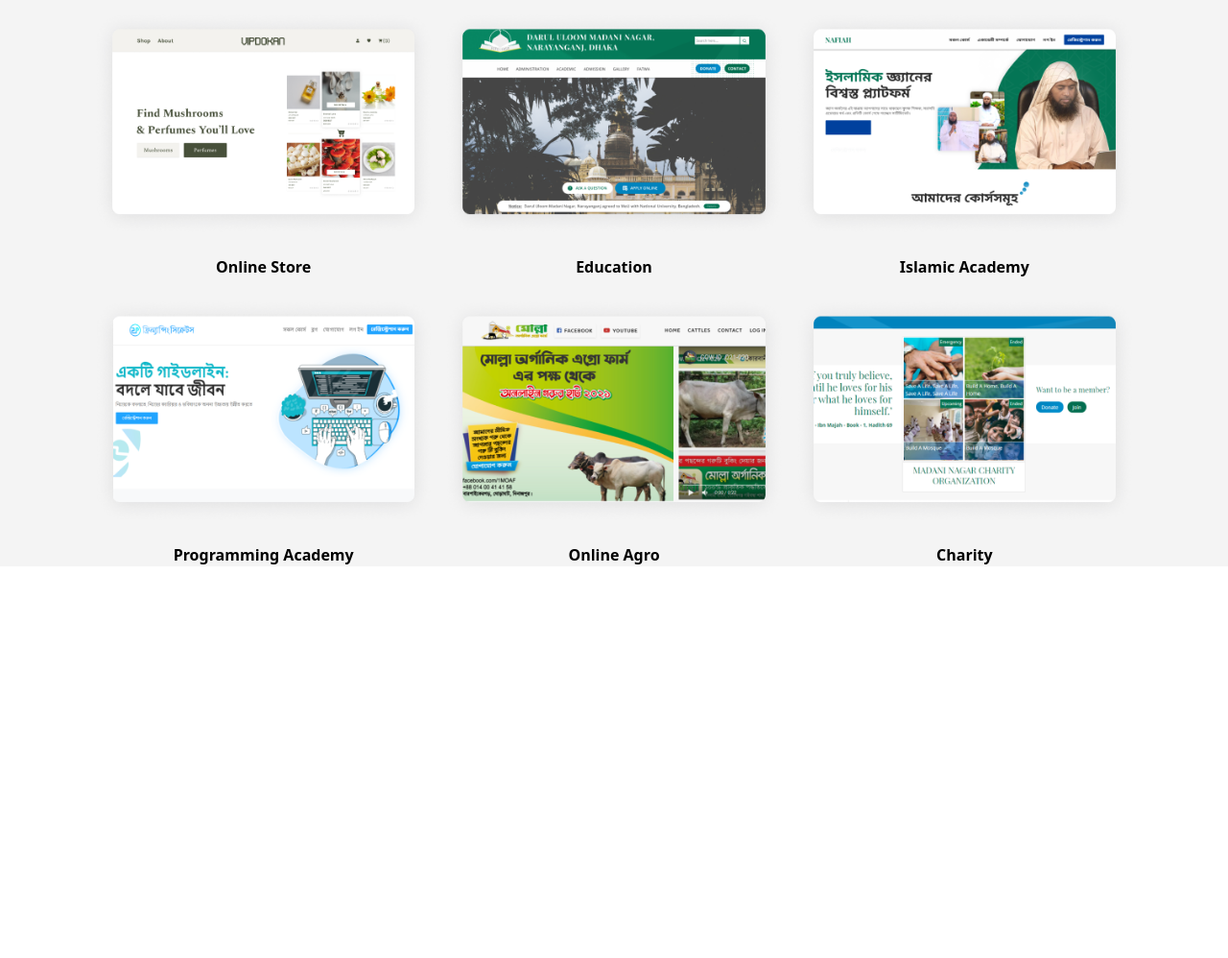
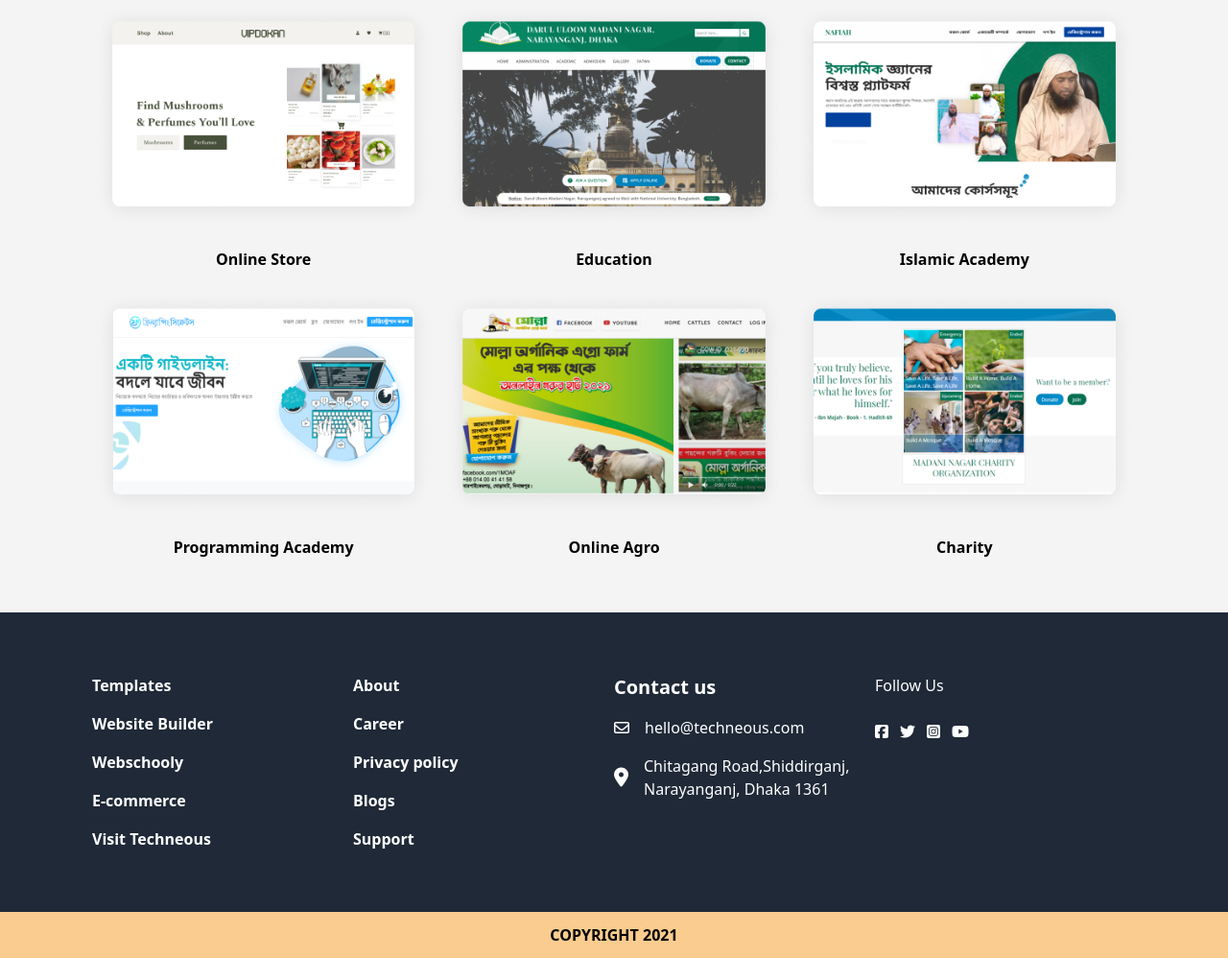
Before and after one commit to Saad-001/site-builder, a plain HTML site: page index.html in a window 1280 px wide. Shown: the part 1007-2005 px from the top of the page at 96% size. Before the commit the page ends 1597 px from the top, so only its background shows below. Drawn offline with nearby package versions, Linux system fonts and the light colour scheme.

Commit message:
fifth commit

```diff
--- a/css/style.css
+++ b/css/style.css
@@ -36,6 +36,12 @@
 
 }
 
+@media screen and (max-width: 880px) {
+    .header-section{
+        margin-bottom: 130px;
+    }
+}
+
 @media screen and (max-width: 600px) {
     .header-section{
         margin-bottom: 130px;
--- a/index.html
+++ b/index.html
@@ -1,5 +1,6 @@
 <!DOCTYPE html>
 <html lang="en">
+
 <head>
   <meta charset="UTF-8">
   <meta http-equiv="X-UA-Compatible" content="IE=edge">
@@ -22,6 +23,7 @@
   <link href="https://fonts.googleapis.com/css2?family=Roboto:wght@300&display=swap" rel="stylesheet">
   <link href="https://fonts.googleapis.com/css2?family=Inter&family=Roboto:wght@300&display=swap" rel="stylesheet">
 </head>
+
 <body>
   <!-- navbar starts -->
   <nav class="background-one font-roboto">
@@ -34,30 +36,60 @@
           <div class="flex items-center">
             <div class="flex items-center">
               <div @click.away="open = false" class="relative" x-data="{ open: false }">
-                                <button @click="open = !open" class="flex flex-row items-center w-full px-4 py-2 mt-2 font-bold text-left bg-transparent rounded-sm md:w-auto md:inline md:mt-0 md:ml-2 hover:text-gray-900 focus:text-gray-900 focus:outline-none focus:shadow-outline">
+                <button @click="open = !open"
+                  class="flex flex-row items-center w-full px-4 py-2 mt-2 font-bold text-left bg-transparent rounded-sm md:w-auto md:inline md:mt-0 md:ml-2 hover:text-gray-900 focus:text-gray-900 focus:outline-none focus:shadow-outline">
                   <span class="font-bold">Templates</span>
-                                  <svg fill="currentColor" viewBox="0 0 20 20" :class="{'rotate-180': open, 'rotate-0': !open}" class="inline w-4 h-4 mt-1 ml-1 transition-transform duration-200 transform md:-mt-1"><path fill-rule="evenodd" d="M5.293 7.293a1 1 0 011.414 0L10 10.586l3.293-3.293a1 1 0 111.414 1.414l-4 4a1 1 0 01-1.414 0l-4-4a1 1 0 010-1.414z" clip-rule="evenodd"></path></svg>
+                  <svg fill="currentColor" viewBox="0 0 20 20" :class="{'rotate-180': open, 'rotate-0': !open}"
+                    class="inline w-4 h-4 mt-1 ml-1 transition-transform duration-200 transform md:-mt-1">
+                    <path fill-rule="evenodd"
+                      d="M5.293 7.293a1 1 0 011.414 0L10 10.586l3.293-3.293a1 1 0 111.414 1.414l-4 4a1 1 0 01-1.414 0l-4-4a1 1 0 010-1.414z"
+                      clip-rule="evenodd"></path>
+                  </svg>
                 </button>
-                                <div x-show="open" x-transition:enter="transition ease-out duration-100" x-transition:enter-start="transform opacity-0 scale-95" x-transition:enter-end="transform opacity-100 scale-100" x-transition:leave="transition ease-in duration-75" x-transition:leave-start="transform opacity-100 scale-100" x-transition:leave-end="transform opacity-0 scale-95" class="absolute right-0 w-full mt-3 origin-top-right rounded-md shadow-lg md:w-48">
+                <div x-show="open" x-transition:enter="transition ease-out duration-100"
+                  x-transition:enter-start="transform opacity-0 scale-95"
+                  x-transition:enter-end="transform opacity-100 scale-100"
+                  x-transition:leave="transition ease-in duration-75"
+                  x-transition:leave-start="transform opacity-100 scale-100"
+                  x-transition:leave-end="transform opacity-0 scale-95"
+                  class="absolute right-0 w-full mt-3 origin-top-right rounded-md shadow-lg md:w-48">
                   <div class="px-2 py-2 bg-white rounded-sm shadow dark-mode:bg-gray-800">
-                                    <a class="block px-4 py-2 mt-2 text-sm font-semibold bg-transparent rounded-sm md:mt-0 hover:text-gray-900 focus:text-gray-900 hover:bg-gray-200 focus:bg-gray-200 focus:outline-none focus:shadow-outline" href="#">Link #1</a>
-                                    <a class="block px-4 py-2 mt-2 text-sm font-semibold bg-transparent rounded-sm md:mt-0 hover:text-gray-900 focus:text-gray-900 hover:bg-gray-200 focus:bg-gray-200 focus:outline-none focus:shadow-outline" href="#">Link #2</a>
-                                    <a class="block px-4 py-2 mt-2 text-sm font-semibold bg-transparent rounded-sm md:mt-0 hover:text-gray-900 focus:text-gray-900 hover:bg-gray-200 focus:bg-gray-200 focus:outline-none focus:shadow-outline" href="#">Link #3</a>
+                    <a class="block px-4 py-2 mt-2 text-sm font-semibold bg-transparent rounded-sm md:mt-0 hover:text-gray-900 focus:text-gray-900 hover:bg-gray-200 focus:bg-gray-200 focus:outline-none focus:shadow-outline"
+                      href="#">Link #1</a>
+                    <a class="block px-4 py-2 mt-2 text-sm font-semibold bg-transparent rounded-sm md:mt-0 hover:text-gray-900 focus:text-gray-900 hover:bg-gray-200 focus:bg-gray-200 focus:outline-none focus:shadow-outline"
+                      href="#">Link #2</a>
+                    <a class="block px-4 py-2 mt-2 text-sm font-semibold bg-transparent rounded-sm md:mt-0 hover:text-gray-900 focus:text-gray-900 hover:bg-gray-200 focus:bg-gray-200 focus:outline-none focus:shadow-outline"
+                      href="#">Link #3</a>
                   </div>
                 </div>
               </div>
             </div>
             <div class="flex items-center">
               <div @click.away="open = false" class="relative" x-data="{ open: false }">
-                                <button @click="open = !open" class="flex flex-row items-center w-full px-4 py-2 mt-2 font-bold text-left bg-transparent rounded-sm md:w-auto md:inline md:mt-0 md:ml-2 hover:text-gray-900 focus:text-gray-900 focus:outline-none focus:shadow-outline">
+                <button @click="open = !open"
+                  class="flex flex-row items-center w-full px-4 py-2 mt-2 font-bold text-left bg-transparent rounded-sm md:w-auto md:inline md:mt-0 md:ml-2 hover:text-gray-900 focus:text-gray-900 focus:outline-none focus:shadow-outline">
                   <span class="font-bold">Examples</span>
-                                  <svg fill="currentColor" viewBox="0 0 20 20" :class="{'rotate-180': open, 'rotate-0': !open}" class="inline w-4 h-4 mt-1 ml-1 transition-transform duration-200 transform md:-mt-1"><path fill-rule="evenodd" d="M5.293 7.293a1 1 0 011.414 0L10 10.586l3.293-3.293a1 1 0 111.414 1.414l-4 4a1 1 0 01-1.414 0l-4-4a1 1 0 010-1.414z" clip-rule="evenodd"></path></svg>
+                  <svg fill="currentColor" viewBox="0 0 20 20" :class="{'rotate-180': open, 'rotate-0': !open}"
+                    class="inline w-4 h-4 mt-1 ml-1 transition-transform duration-200 transform md:-mt-1">
+                    <path fill-rule="evenodd"
+                      d="M5.293 7.293a1 1 0 011.414 0L10 10.586l3.293-3.293a1 1 0 111.414 1.414l-4 4a1 1 0 01-1.414 0l-4-4a1 1 0 010-1.414z"
+                      clip-rule="evenodd"></path>
+                  </svg>
                 </button>
-                                <div x-show="open" x-transition:enter="transition ease-out duration-100" x-transition:enter-start="transform opacity-0 scale-95" x-transition:enter-end="transform opacity-100 scale-100" x-transition:leave="transition ease-in duration-75" x-transition:leave-start="transform opacity-100 scale-100" x-transition:leave-end="transform opacity-0 scale-95" class="absolute right-0 w-full mt-3 origin-top-right rounded-sm shadow-lg md:w-48">
+                <div x-show="open" x-transition:enter="transition ease-out duration-100"
+                  x-transition:enter-start="transform opacity-0 scale-95"
+                  x-transition:enter-end="transform opacity-100 scale-100"
+                  x-transition:leave="transition ease-in duration-75"
+                  x-transition:leave-start="transform opacity-100 scale-100"
+                  x-transition:leave-end="transform opacity-0 scale-95"
+                  class="absolute right-0 w-full mt-3 origin-top-right rounded-sm shadow-lg md:w-48">
                   <div class="px-2 py-2 bg-white rounded-sm shadow">
-                                    <a class="block px-4 py-2 mt-2 text-sm font-semibold bg-transparent rounded-sm md:mt-0 hover:text-gray-900 focus:text-gray-900 hover:bg-gray-200 focus:bg-gray-200 focus:outline-none focus:shadow-outline" href="#">Link #1</a>
-                                    <a class="block px-4 py-2 mt-2 text-sm font-semibold bg-transparent rounded-sm md:mt-0 hover:text-gray-900 focus:text-gray-900 hover:bg-gray-200 focus:bg-gray-200 focus:outline-none focus:shadow-outline" href="#">Link #2</a>
-                                    <a class="block px-4 py-2 mt-2 text-sm font-semibold bg-transparent rounded-sm md:mt-0 hover:text-gray-900 focus:text-gray-900 hover:bg-gray-200 focus:bg-gray-200 focus:outline-none focus:shadow-outline" href="#">Link #3</a>
+                    <a class="block px-4 py-2 mt-2 text-sm font-semibold bg-transparent rounded-sm md:mt-0 hover:text-gray-900 focus:text-gray-900 hover:bg-gray-200 focus:bg-gray-200 focus:outline-none focus:shadow-outline"
+                      href="#">Link #1</a>
+                    <a class="block px-4 py-2 mt-2 text-sm font-semibold bg-transparent rounded-sm md:mt-0 hover:text-gray-900 focus:text-gray-900 hover:bg-gray-200 focus:bg-gray-200 focus:outline-none focus:shadow-outline"
+                      href="#">Link #2</a>
+                    <a class="block px-4 py-2 mt-2 text-sm font-semibold bg-transparent rounded-sm md:mt-0 hover:text-gray-900 focus:text-gray-900 hover:bg-gray-200 focus:bg-gray-200 focus:outline-none focus:shadow-outline"
+                      href="#">Link #3</a>
                   </div>
                 </div>
               </div>
@@ -66,8 +98,12 @@
           <a href="" class="font-bold">Help</a>
         </div>
         <div class="">
-                    <button class="inline-flex items-center bg-gray-100 border-0 py-2 px-4 focus:outline-none hover:bg-gray-200 rounded font-bold text-base mt-4 md:mt-0">Log In</button>
-                    <button class="inline-flex items-center bg-gray-800 text-gray-100 border-0 py-2 px-4 focus:outline-none hover:bg-gray-900 rounded font-bold text-base mt-4 md:mt-0">Get Started</button>
+          <button
+            class="inline-flex items-center bg-gray-100 border-0 py-2 px-4 focus:outline-none hover:bg-gray-200 rounded font-bold text-base mt-4 md:mt-0">Log
+            In</button>
+          <button
+            class="inline-flex items-center bg-gray-800 text-gray-100 border-0 py-2 px-4 focus:outline-none hover:bg-gray-900 rounded font-bold text-base mt-4 md:mt-0">Get
+            Started</button>
         </div>
       </div>
     </div>
@@ -83,14 +119,16 @@
 
           <!-- mobile menu button -->
           <button class="mobile-menu-button p-4 focus:outline-none focus:bg-gray-300">
-                    <svg class="h-5 w-5" xmlns="http://www.w3.org/2000/svg" fill="none" viewBox="0 0 24 24" stroke="currentColor">
+            <svg class="h-5 w-5" xmlns="http://www.w3.org/2000/svg" fill="none" viewBox="0 0 24 24"
+              stroke="currentColor">
               <path stroke-linecap="round" stroke-linejoin="round" stroke-width="2" d="M4 6h16M4 12h16M4 18h16" />
             </svg>
           </button>
         </div>
 
         <!-- sidebar -->
-                <div class="sidebar background-one text-gray-800 w-64 space-y-6 py-7 px-2 absolute inset-y-0 left-0 transform -translate-x-full md:relative md:translate-x-0 transition duration-200 ease-in-out">
+        <div
+          class="sidebar background-one text-gray-800 w-64 space-y-6 py-7 px-2 absolute inset-y-0 left-0 transform -translate-x-full md:relative md:translate-x-0 transition duration-200 ease-in-out">
 
           <!-- logo -->
           <a href="#" class="text-gray-800 flex items-center space-x-2 px-4">
@@ -99,14 +137,19 @@
 
           <!-- nav -->
           <nav class="">
-                    <a href="" class="block py-2.5 px-4 rounded transition duration-200 hover:bg-gray-200 font-bold text-gray-800">
+            <a href=""
+              class="block py-2.5 px-4 rounded transition duration-200 hover:bg-gray-200 font-bold text-gray-800">
               Home
             </a>
             <div class="">
-                        <div x-data="{show: false}" @click.away="show = false"> <button @click="show = ! show" class="border-0 w-full block text-gray-200 rounded-lg px-4 py-3 overflow-hidden focus:outline-none">
-                                <div class="flex justify-between"> <span class="text-gray-800 font-bold">Templates</span> <svg class="fill-current text-gray-800" xmlns="http://www.w3.org/2000/svg" height="24" viewBox="0 0 24 24" width="24">
+              <div x-data="{show: false}" @click.away="show = false"> <button @click="show = ! show"
+                  class="border-0 w-full block text-gray-200 rounded-lg px-4 py-3 overflow-hidden focus:outline-none">
+                  <div class="flex justify-between"> <span class="text-gray-800 font-bold">Templates</span> <svg
+                      class="fill-current text-gray-800" xmlns="http://www.w3.org/2000/svg" height="24"
+                      viewBox="0 0 24 24" width="24">
                       <path d="M7 10l5 5 5-5z" />
-                                        <path d="M0 0h24v24H0z" fill="none" /></svg>
+                      <path d="M0 0h24v24H0z" fill="none" />
+                    </svg>
                   </div>
                 </button>
                 <div x-show="show" class="mt-2 py-2 background-two rounded-lg">
@@ -117,10 +160,14 @@
               </div>
             </div>
             <div class="">
-                        <div x-data="{show: false}" @click.away="show = false"> <button @click="show = ! show" class="border-0 w-full block text-gray-700 font-bold b rounded-lg px-4 py-3 overflow-hidden focus:outline-none">
-                                <div class="flex justify-between"> <span class="text-gray-800">Examples</span> <svg class="fill-current text-gray-800" xmlns="http://www.w3.org/2000/svg" height="24" viewBox="0 0 24 24" width="24">
+              <div x-data="{show: false}" @click.away="show = false"> <button @click="show = ! show"
+                  class="border-0 w-full block text-gray-700 font-bold b rounded-lg px-4 py-3 overflow-hidden focus:outline-none">
+                  <div class="flex justify-between"> <span class="text-gray-800">Examples</span> <svg
+                      class="fill-current text-gray-800" xmlns="http://www.w3.org/2000/svg" height="24"
+                      viewBox="0 0 24 24" width="24">
                       <path d="M7 10l5 5 5-5z" />
-                                        <path d="M0 0h24v24H0z" fill="none" /></svg>
+                      <path d="M0 0h24v24H0z" fill="none" />
+                    </svg>
                   </div>
                 </button>
                 <div x-show="show" class="mt-2 py-2 background-two rounded-lg">
@@ -130,14 +177,20 @@
                 </div>
               </div>
             </div>
-                    <a href="" class="block py-2.5 px-4 rounded transition duration-200 font-bold text-gray-800 hover:bg-gray-200">
+            <a href=""
+              class="block py-2.5 px-4 rounded transition duration-200 font-bold text-gray-800 hover:bg-gray-200">
               Help
             </a>
-                    <a href="" class="block py-2.5 px-4 rounded transition font-bold duration-200 hover:bg-gray-200 text-gray-800">
+            <a href=""
+              class="block py-2.5 px-4 rounded transition font-bold duration-200 hover:bg-gray-200 text-gray-800">
               About
             </a>
-                    <a href="" class="block items-center bg-gray-100 border-0 py-2 px-4 focus:outline-none hover:bg-gray-200 rounded font-bold text-base mt-4 md:mt-0">Log In</a>
-                    <a href="" class="block items-center bg-gray-100 border-0 py-2 px-4 focus:outline-none hover:bg-gray-200 rounded font-bold text-base mt-4 md:mt-0">Get Started</a>
+            <a href=""
+              class="block items-center bg-gray-100 border-0 py-2 px-4 focus:outline-none hover:bg-gray-200 rounded font-bold text-base mt-4 md:mt-0">Log
+              In</a>
+            <a href=""
+              class="block items-center bg-gray-100 border-0 py-2 px-4 focus:outline-none hover:bg-gray-200 rounded font-bold text-base mt-4 md:mt-0">Get
+              Started</a>
           </nav>
         </div>
 
@@ -145,8 +198,10 @@
         <div class="flex-1">
           <header class="header-section pt-10 bg-gray-800">
             <div class="overlay mx-3 lg:mx-24 text-center">
-                      <h1 class="text-5xl text-color font-semibold">Transform your idea to a real thing, one click and business starts.</h1>
-                      <p class="text-white mt-5 mb-8">Et has minim elitr intellegat. Mea aeterno eleifend antiopam ad, nam no suscipit quaerendum. At nam minimum ponderum.</p>
+              <h1 class="text-5xl text-color font-semibold">Transform your idea to a real thing, one click and business
+                starts.</h1>
+              <p class="text-white mt-5 mb-8">Et has minim elitr intellegat. Mea aeterno eleifend antiopam ad, nam no
+                suscipit quaerendum. At nam minimum ponderum.</p>
               <a href="" class="py-2 px-4 rounded-sm btn-background">GET STARTED</a>
               <div class="flex items-center justify-center">
                 <img class="" src="./img/header-Image.png" alt="">
@@ -158,7 +213,7 @@
           <main class="pt-10 background-two">
             <div class="lg:mx-24 mx-3 text-center">
               <h1 class="text-gray-800 text-4xl font-bold">Templates with <br> best experience</h1>
-                      <p class="mt-5">Select your category, choose your template and start.</p>
+              <p class="mt-5 font-semibold">Select your category, choose your template and start.</p>
             </div>
           </main>
         </div>
@@ -169,8 +224,10 @@
   <!-- header section starts -->
   <header class="header-section pt-10 bg-gray-800 hidden lg:block">
     <div class="mx-3 lg:mx-24 text-center">
-        <h1 class="text-5xl text-color font-semibold">Transform your idea to a real <br> thing, one click and business starts.</h1>
-        <p class="text-white mt-5 mb-8">Et has minim elitr intellegat. Mea aeterno eleifend antiopam ad, <br/> nam no suscipit quaerendum. At nam minimum ponderum.</p>
+      <h1 class="text-5xl text-color font-semibold">Transform your idea to a real <br> thing, one click and business
+        starts.</h1>
+      <p class="text-white mt-5 mb-8">Et has minim elitr intellegat. Mea aeterno eleifend antiopam ad, <br /> nam no
+        suscipit quaerendum. At nam minimum ponderum.</p>
       <a href="" class="py-2 px-4 rounded-sm btn-background">GET STARTED</a>
       <div class="header-image-container flex items-center justify-center">
         <img class="" src="./img/header-Image.png" alt="">
@@ -180,44 +237,103 @@
   <!-- header section ends -->
 
   <!-- main section starts -->
-    <main class="pt-10 background-two hidden lg:block">
+  <main class="pt-10 background-two hidden lg:block pb-14">
     <div class="lg:mx-24 mx-3 text-center">
       <h1 class="text-gray-800 text-4xl font-bold">Templates with <br> best experience</h1>
-        <p class="mt-5">Select your category, choose your template and start.</p>
+      <p class="mt-5 font-semibold">Select your category, choose your template and start.</p>
     </div>
 
-      <div class="lg:mx-24 mx-3 mt-10">
+    <div class="lg:mx-24 mx-3 mt-8">
       <div class="lg:flex grid grid-cols-1 md:grid-cols-2 space-x-2 ">
         <div class="card text-center">
+          <a href="">
             <img class="rounded w-full" src="./img/template_image1.png" alt="">
             <p class="font-bold mt-5">Online Store</p>
+          </a>
         </div>
         <div class="card text-center">
+          <a href="">
             <img class="rounded w-full" src="./img/template_image2.png" alt="">
             <p class="font-bold mt-5">Education</p>
+          </a>
         </div>
         <div class="card text-center">
+          <a href="">
             <img class="rounded w-full" src="./img/template_image3.png" alt="">
             <p class="font-bold mt-5">Islamic Academy</p>
+          </a>
         </div>
       </div>
       <div class="lg:flex grid grid-cols-1 md:grid-cols-2 space-x-2 mt-5">
         <div class="card text-center">
+          <a href="">
             <img class="rounded w-full" src="./img/template_image4.png" alt="">
             <p class="font-bold mt-5">Programming Academy</p>
+          </a>
         </div>
         <div class="card text-center">
+          <a href="">
             <img class="rounded w-full" src="./img/template_image5.png" alt="">
             <p class="font-bold mt-5">Online Agro</p>
+          </a>
         </div>
         <div class="card text-center">
+          <a href="">
             <img class="rounded w-full" src="./img/template_image6.png" alt="">
             <p class="font-bold mt-5">Charity</p>
+          </a>
         </div>
       </div>
     </div>
   </main>
+  <!-- footer section starts -->
+  <footer class="bg-gray-800 py-16">
+    <div class="mx-24 flex text-white">
+      <div class="flex-1 flex flex-col space-y-4">
+        <a href="" class="font-semibold">Templates</a>
+        <a href="" class="font-semibold">Website Builder</a>
+        <a href="" class="font-semibold">Webschooly</a>
+        <a href="" class="font-semibold">E-commerce</a>
+        <a href="" class="font-semibold">Visit Techneous</a>
+      </div>
+      <div class="flex-1 flex flex-col space-y-4">
+        <a href="" class="font-semibold">About</a>
+        <a href="" class="font-semibold">Career</a>
+        <a href="" class="font-semibold">Privacy policy</a>
+        <a href="" class="font-semibold">Blogs</a>
+        <a href="" class="font-semibold">Support</a>
+      </div>
+      <div class="flex-1 space-y-4">
+        <h4 class="text-xl font-semibold">Contact us</h4>
+        <div class="flex items-center space-x-4 mt-6">
+          <i class="far fa-envelope"></i>
+          <p>hello@techneous.com</p>
+        </div>
+        <div class="flex items-center space-x-4">
+          <i class="fas fa-map-marker-alt text-xl"></i>
+          <p>Chitagang Road,Shiddirganj,
+            Narayanganj, Dhaka 1361</p>
+        </div>
+      </div>
+
+      <div class="flex-1">
+        <h4>Follow Us</h4>
+        <div class="flex items-center space-x-3 mt-6">
+          <a href=""><i class="fab fa-facebook-square"></i></a>
+          <a href=""><i class="fab fa-twitter"></i></a>
+          <a href=""><i class="fab fa-instagram-square"></i></a>
+          <a href=""><i class="fab fa-youtube"></i></a>
+        </div>
+      </div>
+    </div>
+  </footer>
+  <!-- footer section ends -->
+
+  <div class="text-center btn-background py-3">
+    <p class="font-semibold">COPYRIGHT 2021</p>
+  </div>
   <script src="./js/script.js"></script>
   <script src="https://cdn.jsdelivr.net/gh/alpinejs/alpine@v2.x.x/dist/alpine.min.js" defer></script>
 </body>
+
 </html>
```
Lines whose indentation alone changed are shown as unchanged.
